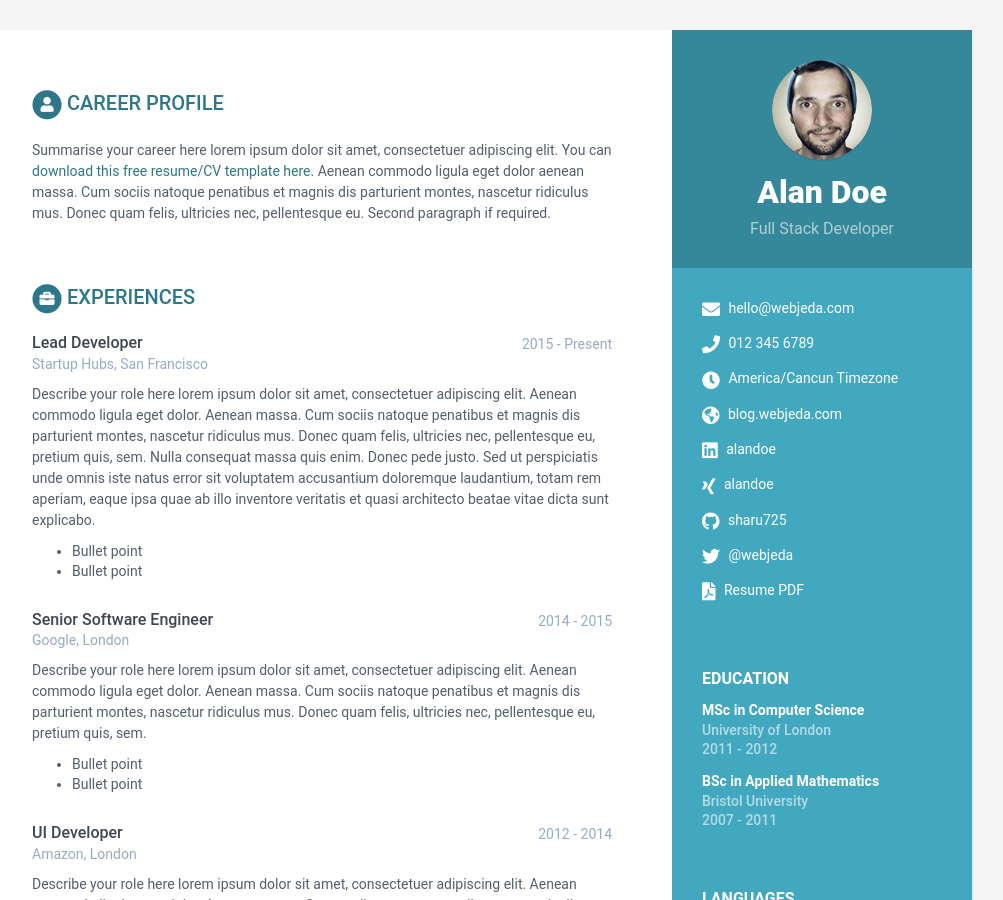
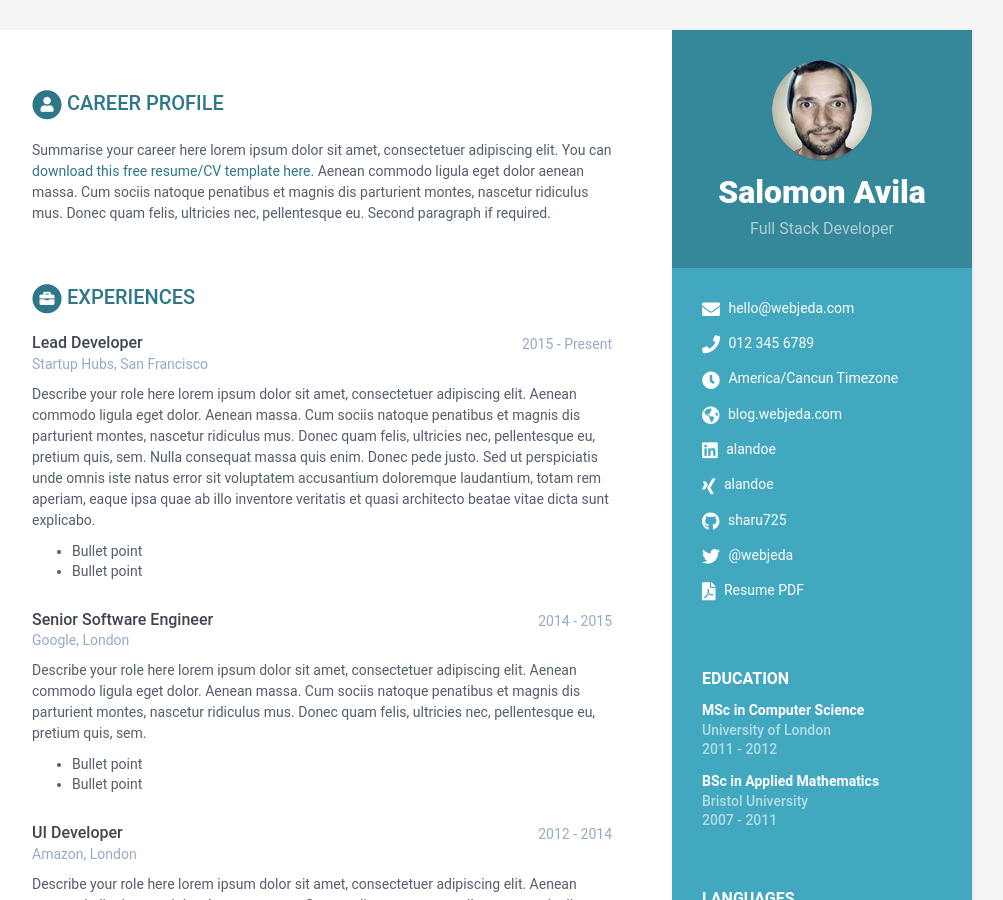
Before and after one commit to puj-isw-workspace/Cubo-HV, a Jekyll site: the page built from index.html, in a window 1280 px wide and 900 px high. Shown: the whole window, without its empty margins (168-1171 px from the left). Built offline with Jekyll 4.4.1, drawn with Linux system fonts in a browser that asks for light colours.

Commit message:
Cambio de nombre

```diff
--- a/_data/data.yml
+++ b/_data/data.yml
@@ -8,7 +8,7 @@ sidebar:
     education: True # set to False if you want education in main section instead of in sidebar
 
     # Profile information
-    name: Alan Doe
+    name: Salomon Avila
     tagline: Full Stack Developer
     avatar: profile.png  #place a 100x100 picture inside /assets/images/ folder and provide the name of the file below
 
```
